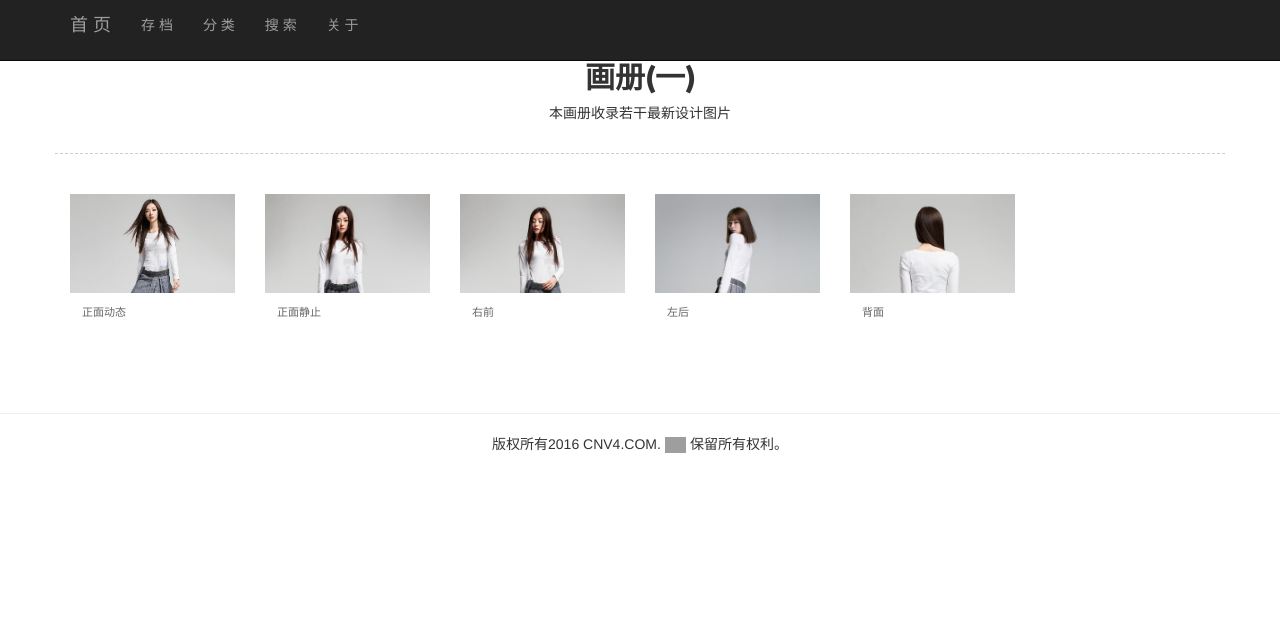
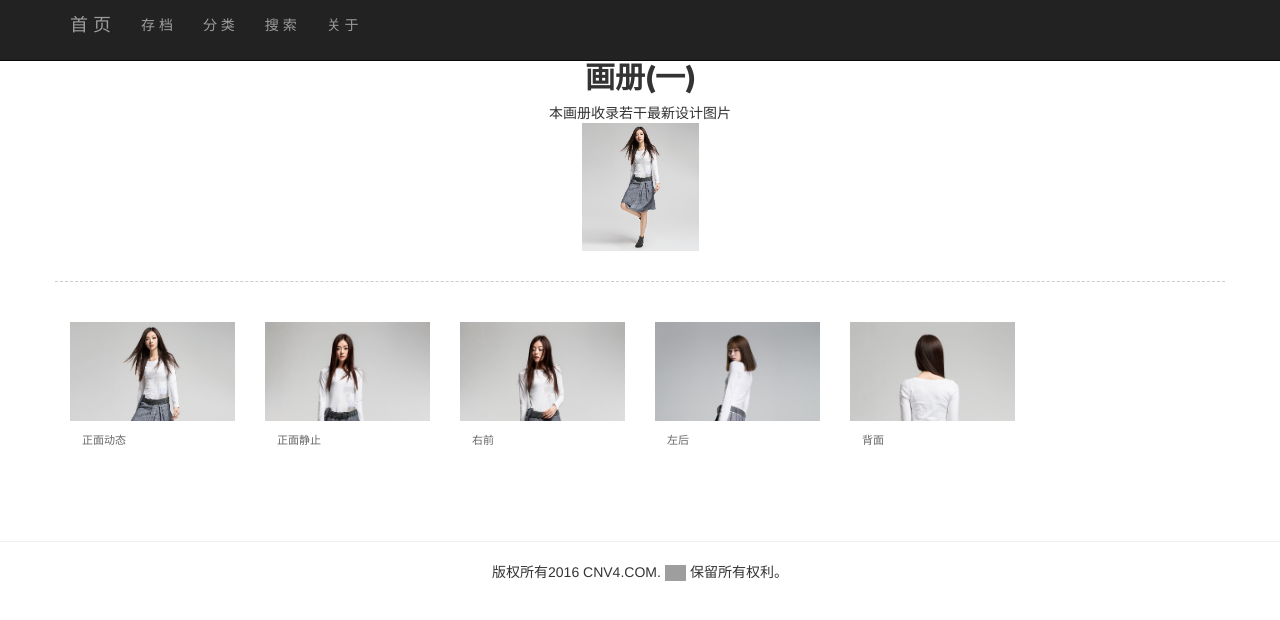
Before and after one commit to YinliangWu/tpw, a Jekyll site: the page built from _posts/2016-10-5-album001.md, in a window 1280 px wide. Shown: the top 620 px of the page. Built offline with Jekyll 4.4.1, drawn with Linux system fonts in a browser that asks for light colours; nearby versions of some CDN libraries; comment, search, counter and statistics services are not loaded; grey boxes are pictures that could not be loaded.

Commit message:
firstpost

```diff
--- a/_posts/2016-10-5-album001.md
+++ b/_posts/2016-10-5-album001.md
@@ -6,7 +6,7 @@ tags: [R]
 categories:
 - 艺术
 
-abstract: 本画册收录若干最新设计图片
+abstract: 本画册收录若干最新设计图片 <br><img src="/images/album001/001.jpg" width="10%">
 photos:
 - label: 正面动态
   url: /images/album001/001.jpg
```
